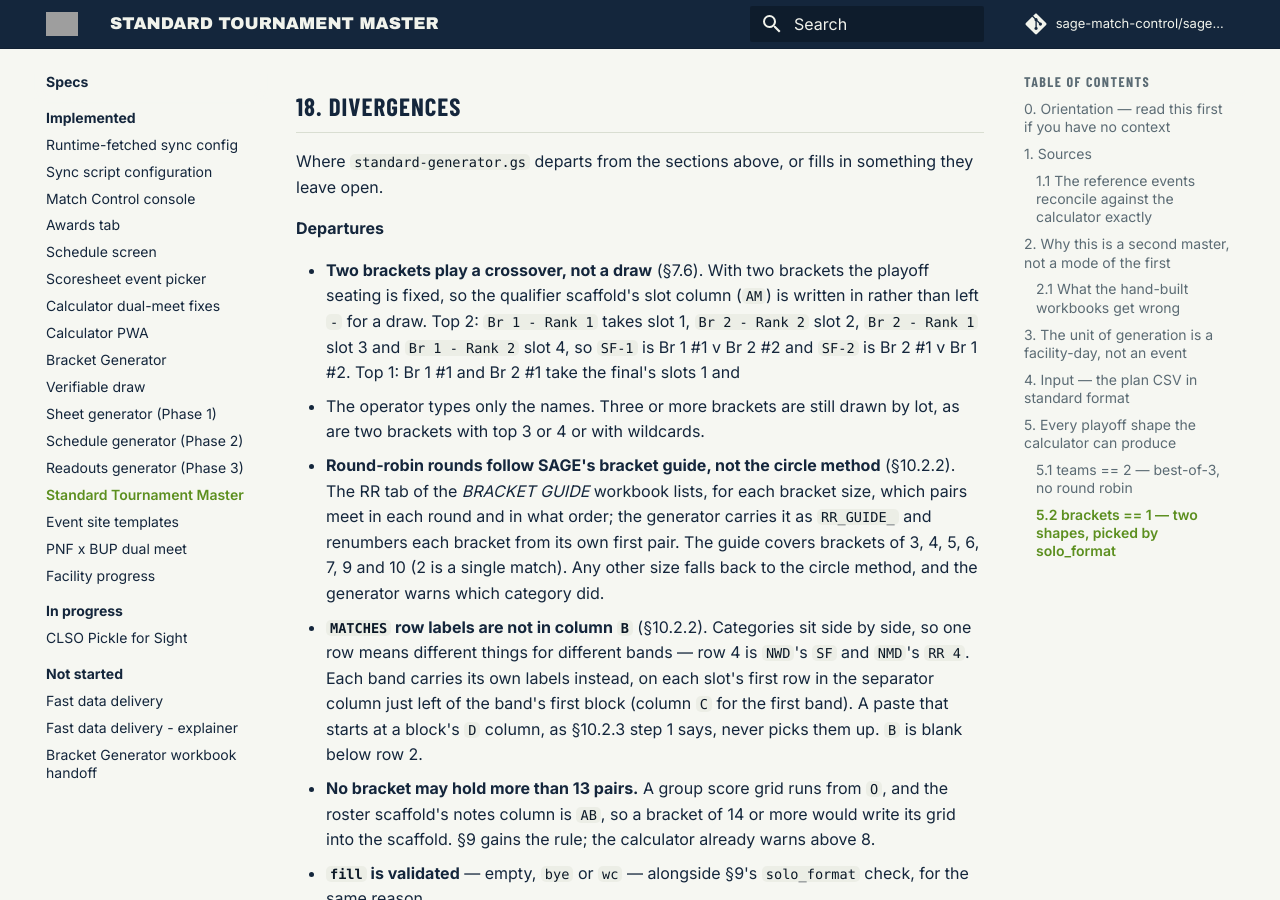
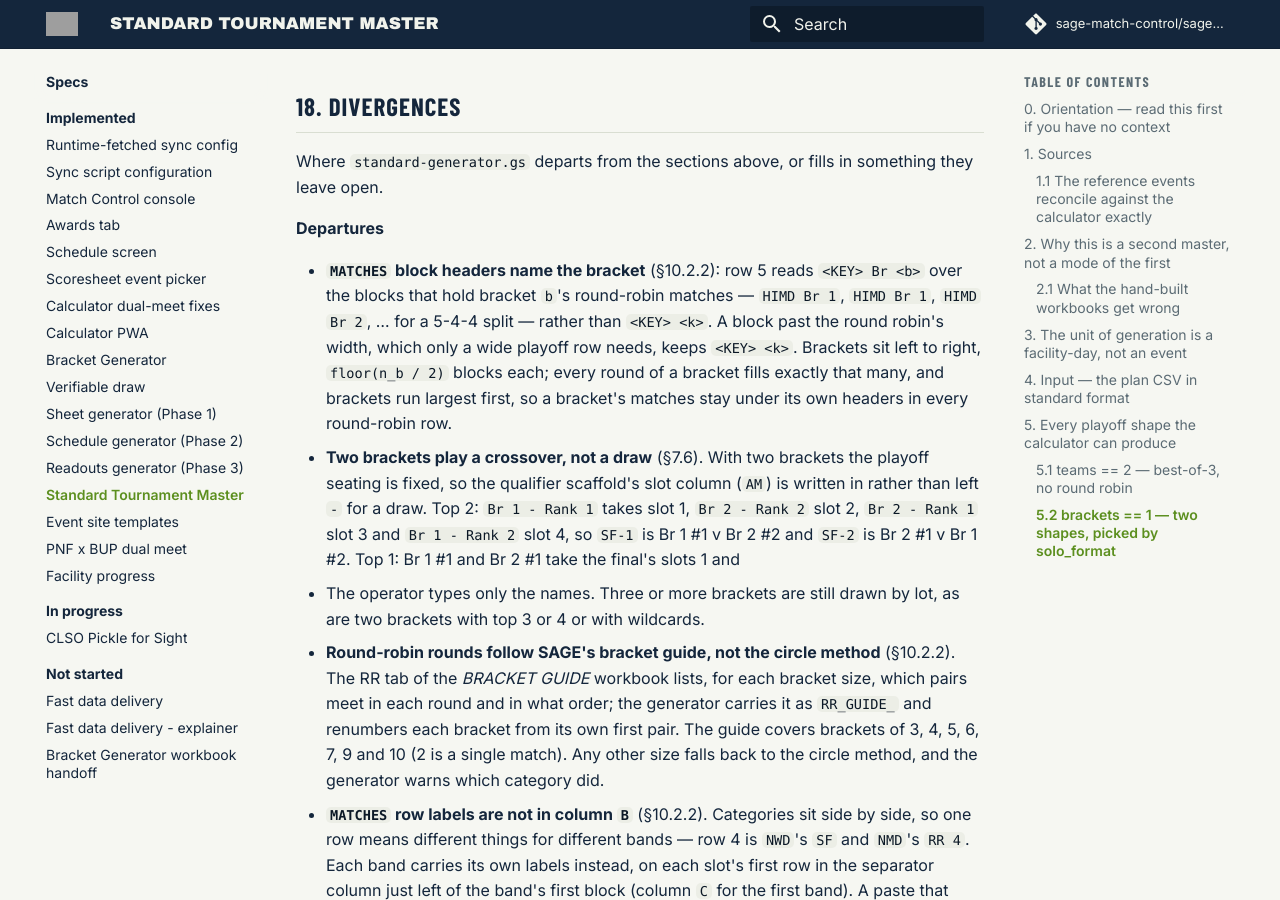
Before and after one commit to sage-match-control/sage-docs, an MkDocs documentation site: the page built from docs/specs/implemented/standard-tournament-master-spec.md, in a window 1280 px wide and 900 px high, scrolled down 49232 px. Built offline with MkDocs 1.6.1 and Material for MkDocs 9.7.7, drawn with Linux system fonts in a browser that asks for light colours; comment, search, counter and statistics services are not loaded.

Commit message:
Spec §18: MATCHES block headers name the bracket
Co-Authored-By: Claude Opus 5 <noreply@anthropic.com>

```diff
--- a/docs/specs/implemented/standard-tournament-master-spec.md
+++ b/docs/specs/implemented/standard-tournament-master-spec.md
@@ -1873,6 +1873,14 @@ something they leave open.
 
 **Departures**
 
+- **`MATCHES` block headers name the bracket** (§10.2.2): row 5 reads
+  `<KEY> Br <b>` over the blocks that hold bracket `b`'s round-robin
+  matches — `HIMD Br 1`, `HIMD Br 1`, `HIMD Br 2`, … for a 5-4-4 split —
+  rather than `<KEY> <k>`. A block past the round robin's width, which only a
+  wide playoff row needs, keeps `<KEY> <k>`. Brackets sit left to right,
+  `floor(n_b / 2)` blocks each; every round of a bracket fills exactly that
+  many, and brackets run largest first, so a bracket's matches stay under
+  its own headers in every round-robin row.
 - **Two brackets play a crossover, not a draw** (§7.6). With two brackets
   the playoff seating is fixed, so the qualifier scaffold's slot column
   (`AM`) is written in rather than left `-` for a draw. Top 2: `Br 1 -
```
